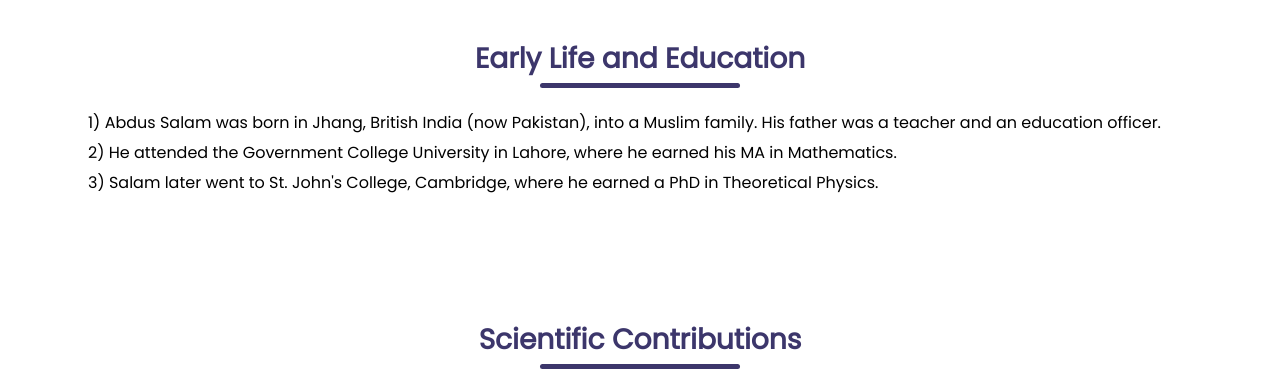
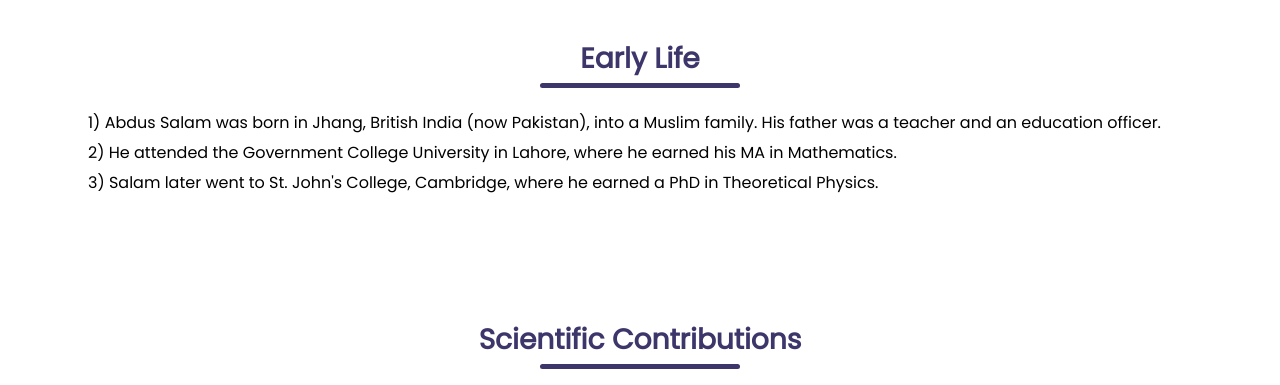
Before and after one commit to arqam66/honor_dr_abdus_salam, a plain HTML site: page abdus salam/index.html in a window 1280 px wide. Shown: the part 351-736 px from the top of the page. Drawn offline with nearby package versions, Linux system fonts and the light colour scheme.

Commit message:
Update index.html

```diff
--- a/abdus salam/index.html
+++ b/abdus salam/index.html
@@ -32,7 +32,7 @@
 
     <section id="services">
         <div class="container" id="more">
-            <h3 class="title text-center font-weight-bold">Early Life and Education</h3>
+            <h3 class="title text-center font-weight-bold">Early Life</h3>
             <ul class="py-4">
                 <li>1) Abdus Salam was born in Jhang, British India (now Pakistan), into a Muslim family. His father was a teacher and an education officer.</li>
                 <li>2) He attended the Government College University in Lahore, where he earned his MA in Mathematics.</li>
```
